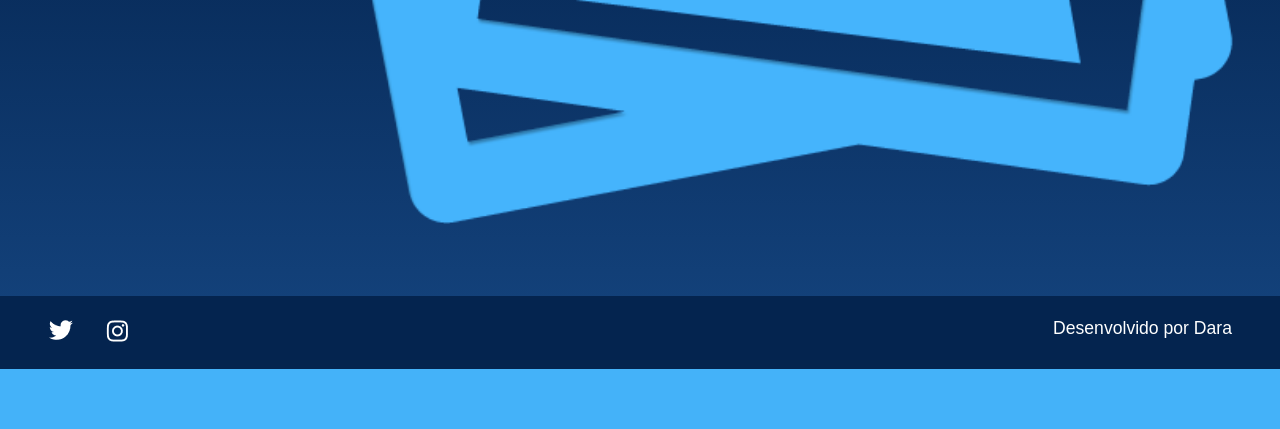
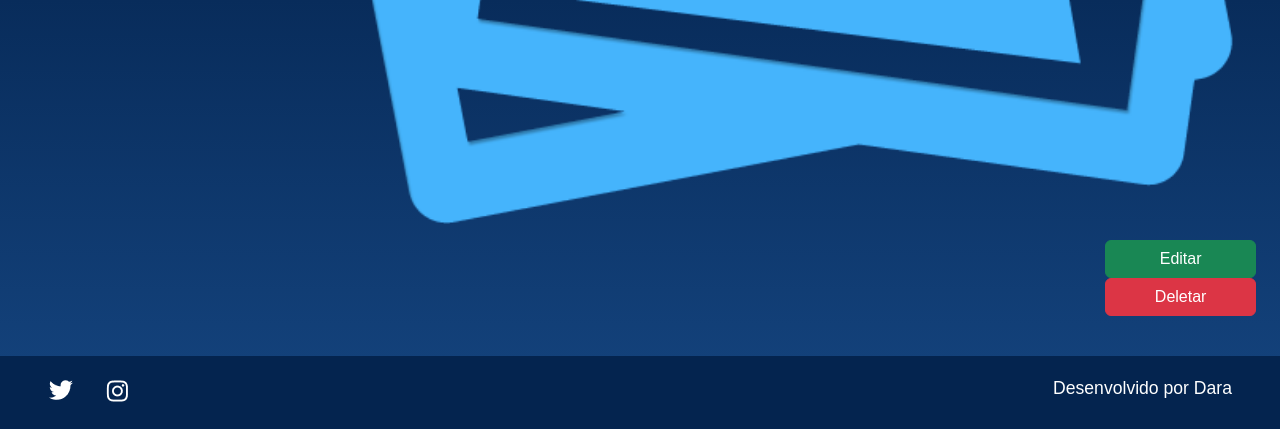
Before and after one commit to dara-ingrid/alura-space, a Django app: template templates/galeria/imagem.html in a window 1280 px wide. Shown: the part 706-1135 px from the top of the page. Before the commit the page ends 1075 px from the top, so only its background shows below. Run offline with Django 4.2, Linux system fonts and the light colour scheme; the template is opened without the code that fills it, so the values that code supplies are empty.

Commit message:
Etapa 4 - Adiciona botões de Editar e Deletar

```diff
--- a/templates/galeria/imagem.html
+++ b/templates/galeria/imagem.html
@@ -15,6 +15,10 @@
                                 <p class="imagem__descricao">{{fotografia.legenda}}</p>
                                 <p class="imagem__texto">{{fotografia.descricao}}</p>
                             </div>
+                            <div>
+                                <a href="{% url 'editar_imagem' %}"><button class="btn btn-success col-12" style="padding: top 5px;">Editar</button></a>
+                                <a href="{% url 'deletar_imagem' %}"><button type="submit" class="btn btn-danger col-12" style="padding: top 5px;">Deletar</button></a>
+                            </div>
                         </div>
                     </div>
                 </section>
```
